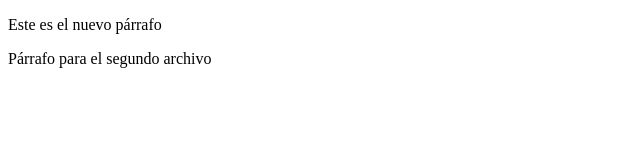
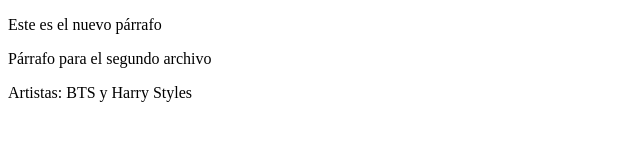
Before and after one commit to Rutnnia/practica55C25102022, a plain HTML site: page index.html in a window 1280 px wide. Shown: the whole page, without its empty margins (0-640 px from the left). Drawn offline with Linux system fonts and the light colour scheme.

Commit message:
Cuarto commit modificando index.html Hannia y Rut 5C

```diff
--- a/index.html
+++ b/index.html
@@ -11,5 +11,7 @@
 
 	<p>Párrafo para el segundo archivo</p>
 
+	<p>Artistas: BTS y Harry Styles</p>
+
 </body>
 </html>
```
